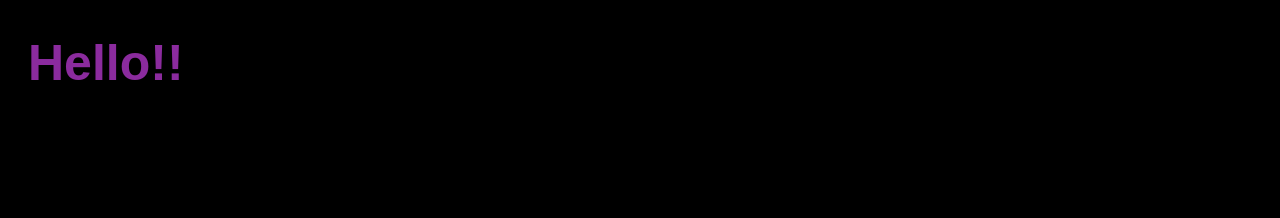
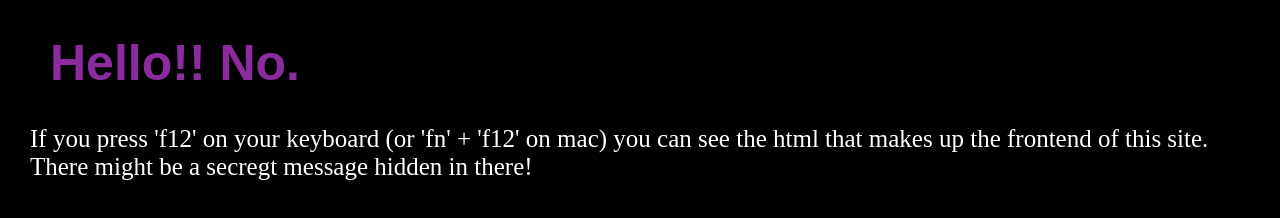
Before and after one commit to RavenEsc/webpage-frontend-crc, a plain HTML site: page index.html in a window 1280 px wide. Drawn offline with Linux system fonts and the light colour scheme; no server answers.

Commit message:
Added the script and edited the style

```diff
--- a/index.html
+++ b/index.html
@@ -7,6 +7,9 @@
         <style>
         body {
             background-color: #000000;
+            color: white;
+            font-size: 25px;
+            margin-left: 30px;
             }
         h1 {
             color: #8b2b9e;
@@ -23,9 +26,8 @@
         </script>
     </head>
 
-
     <body>
-            <h1>Hello!!</h1>
+            <h1>Hello!! No.<span id="counter"></span></h1>
             If you press 'f12' on your keyboard (or 'fn' + 'f12' on mac)
             you can see the html that makes up the frontend of this site.
             There might be a secregt message hidden in there!
```
